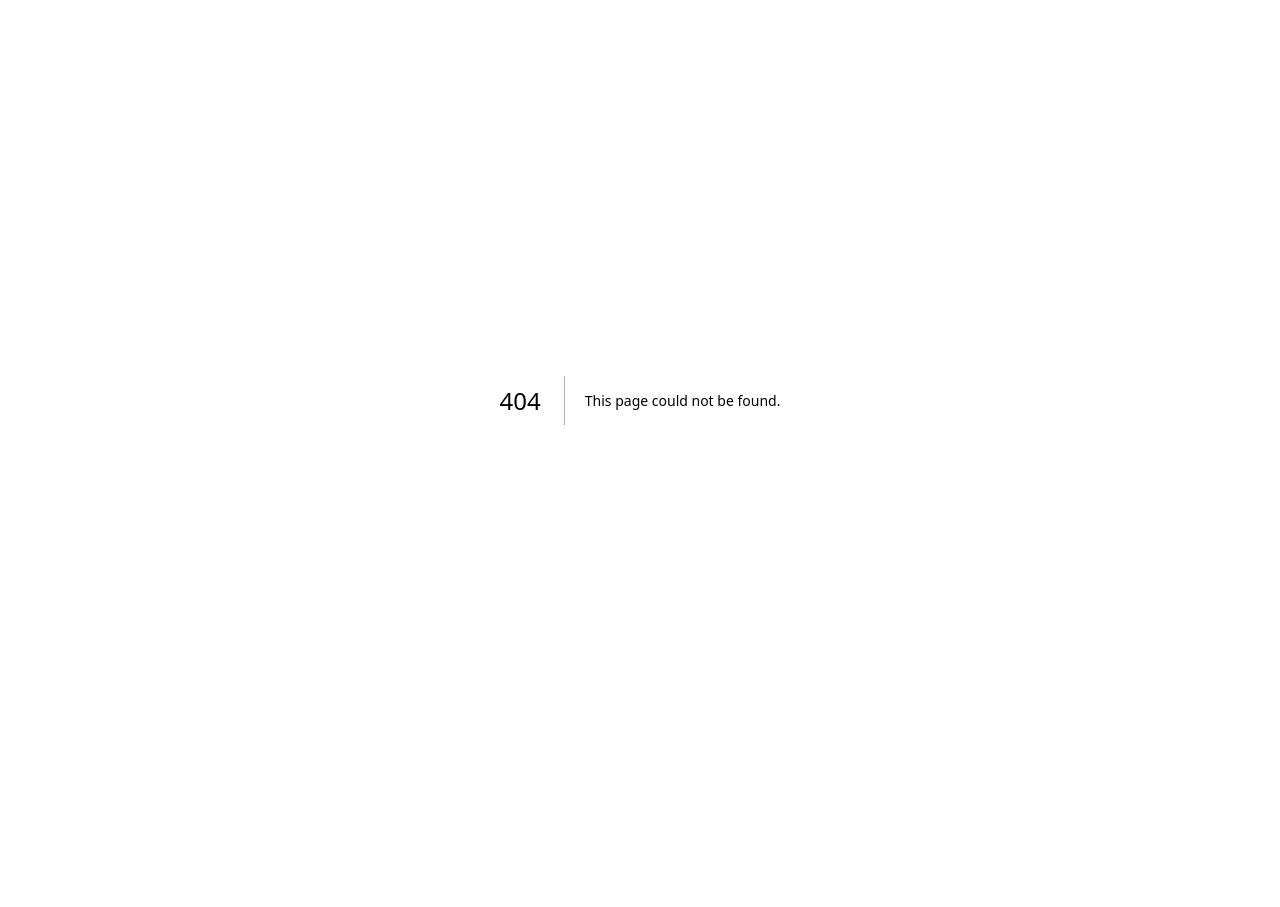
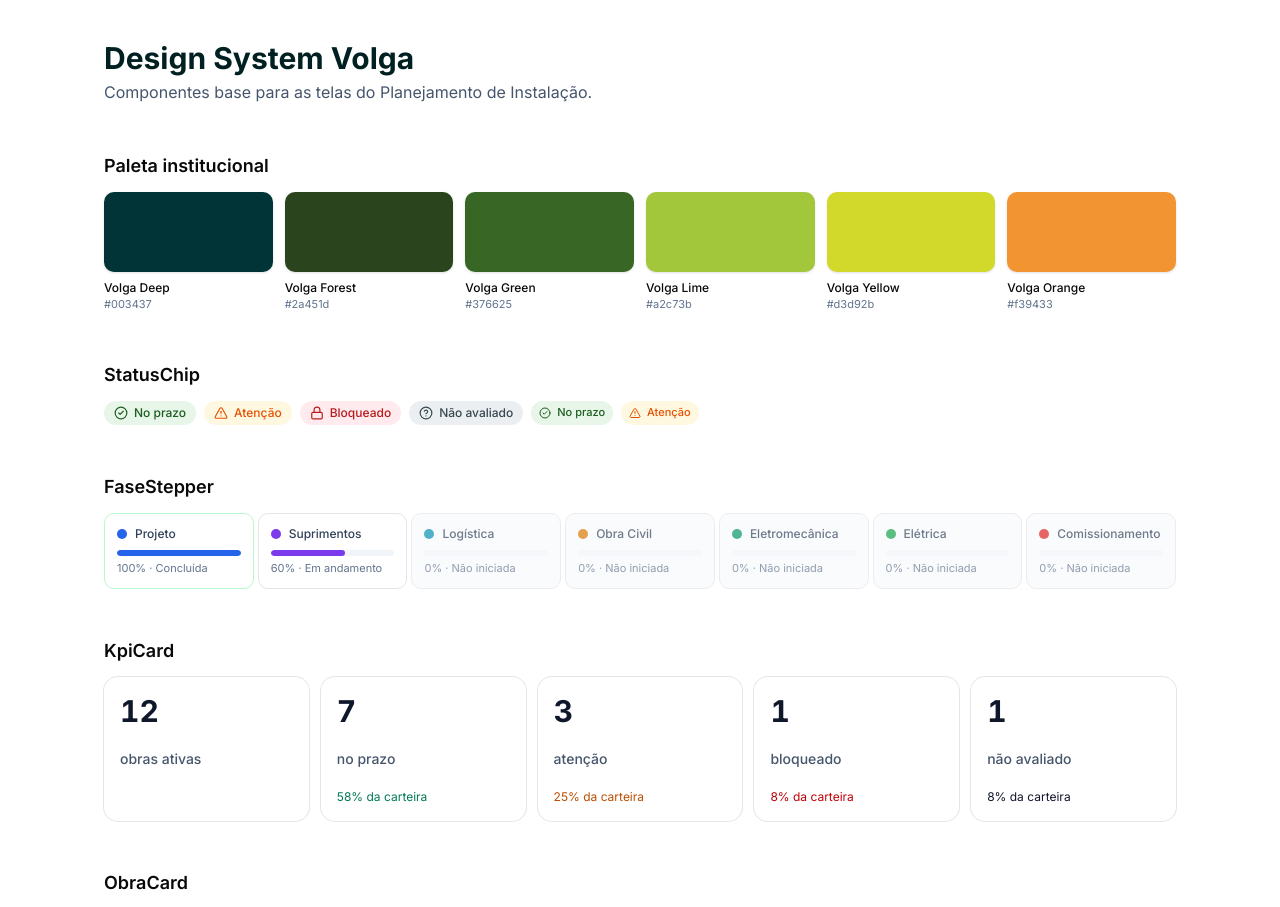
Before and after one commit to OsvaldoSantana/volga-planejamento, a Next.js app: page /design-system in a window 1280 px wide. Before the commit this address had no page. Shown: the top 907 px of the page. Before the commit the page ends 800 px from the top, so only its background shows below. Built offline with nearby package versions, Linux system fonts and the light colour scheme.

Commit message:
feat: rodada 5 - design system Volga (StatusChip, FaseStepper, KpiCard, ObraCard)

```diff
--- /dev/null
+++ b/src/app/design-system/page.tsx
@@ -0,0 +1,87 @@
+'use client'
+import { StatusChip } from '@/components/volga/status-chip'
+import { FaseStepper, type Fase } from '@/components/volga/fase-stepper'
+import { KpiCard } from '@/components/volga/kpi-card'
+import { ObraCard } from '@/components/volga/obra-card'
+
+const fasesDemo: Fase[] = [
+  { id: 1, nome: 'Projeto',         cor: '#2563EB', progresso: 100, status: 'Concluída' },
+  { id: 2, nome: 'Suprimentos',     cor: '#7C3AED', progresso: 60,  status: 'Em andamento' },
+  { id: 3, nome: 'Logística',       cor: '#0891B2', progresso: 0,   status: 'Não iniciada' },
+  { id: 4, nome: 'Obra Civil',      cor: '#D97706', progresso: 0,   status: 'Não iniciada' },
+  { id: 5, nome: 'Eletromecânica',  cor: '#059669', progresso: 0,   status: 'Não iniciada' },
+  { id: 6, nome: 'Elétrica',        cor: '#16A34A', progresso: 0,   status: 'Não iniciada' },
+  { id: 7, nome: 'Comissionamento', cor: '#DC2626', progresso: 0,   status: 'Não iniciada' },
+]
+
+export default function DesignSystemPage() {
+  return (
+    <main className="p-10 max-w-6xl mx-auto space-y-12">
+      <header>
+        <h1 className="text-3xl font-bold text-[var(--volga-deep)]">
+          Design System Volga
+        </h1>
+        <p className="text-slate-600 mt-1">
+          Componentes base para as telas do Planejamento de Instalação.
+        </p>
+      </header>
+
+      <section>
+        <h2 className="text-lg font-semibold mb-3">Paleta institucional</h2>
+        <div className="grid grid-cols-3 md:grid-cols-6 gap-3">
+          {[
+            ['Volga Deep',   '#003437'],
+            ['Volga Forest', '#2a451d'],
+            ['Volga Green',  '#376625'],
+            ['Volga Lime',   '#a2c73b'],
+            ['Volga Yellow', '#d3d92b'],
+            ['Volga Orange', '#f39433'],
+          ].map(([nome, hex]) => (
+            <div key={hex}>
+              <div className="h-20 rounded-lg shadow-sm" style={{ background: hex }} />
+              <div className="text-xs mt-2 font-medium">{nome}</div>
+              <div className="text-[11px] text-slate-500 font-mono">{hex}</div>
+            </div>
+          ))}
+        </div>
+      </section>
+
+      <section>
+        <h2 className="text-lg font-semibold mb-3">StatusChip</h2>
+        <div className="flex flex-wrap gap-2">
+          <StatusChip status="No prazo" />
+          <StatusChip status="Atenção" />
+          <StatusChip status="Bloqueado" />
+          <StatusChip status="Não avaliado" />
+          <StatusChip status="No prazo" size="sm" />
+          <StatusChip status="Atenção" size="sm" />
+        </div>
+      </section>
+
+      <section>
+        <h2 className="text-lg font-semibold mb-3">FaseStepper</h2>
+        <FaseStepper fases={fasesDemo} onSelect={(id) => alert(`Fase ${id} clicada`)} />
+      </section>
+
+      <section>
+        <h2 className="text-lg font-semibold mb-3">KpiCard</h2>
+        <div className="grid grid-cols-2 md:grid-cols-5 gap-3">
+          <KpiCard label="obras ativas"  valor={12} />
+          <KpiCard label="no prazo"      valor={7} sufixo="58% da carteira" tom="verde" />
+          <KpiCard label="atenção"       valor={3} sufixo="25% da carteira" tom="ambar" />
+          <KpiCard label="bloqueado"     valor={1} sufixo="8% da carteira"  tom="vermelho" />
+          <KpiCard label="não avaliado"  valor={1} sufixo="8% da carteira" />
+        </div>
+      </section>
+
+      <section>
+        <h2 className="text-lg font-semibold mb-3">ObraCard</h2>
+        <div className="grid grid-cols-1 md:grid-cols-3 gap-3">
+          <ObraCard codigo="24480001" cliente="MOHAWK"     pm="PAULO NETTO" status="No prazo"  progresso={22} diasSemInteracao={2} />
+          <ObraCard codigo="24470001" cliente="EBRASIL"    pm="MATHEUS"     status="Atenção"   progresso={41} diasSemInteracao={6} alerta />
+          <ObraCard codigo="24520001" cliente="UNITAPAJÓS" pm="PAULO NETTO" status="Bloqueado" progresso={8}  diasSemInteracao={15} alerta />
+        </div>
+      </section>
+    </main>
+  )
+}
--- /dev/null
+++ b/src/components/volga/fase-stepper.tsx
@@ -0,0 +1,64 @@
+'use client'
+import { cn } from '@/lib/utils'
+
+export type Fase = {
+  id: number
+  nome: string
+  cor: string
+  progresso: number
+  status: string
+}
+
+export function FaseStepper({
+  fases,
+  onSelect,
+  compacto = false,
+}: {
+  fases: Fase[]
+  onSelect?: (id: number) => void
+  compacto?: boolean
+}) {
+  return (
+    <div className="flex items-stretch gap-1 overflow-x-auto">
+      {fases.map((f) => {
+        const iniciada = f.progresso > 0 || f.status !== 'Não iniciada'
+        const concluida = f.status === 'Concluída'
+
+        return (
+          <button
+            key={f.id}
+            onClick={() => onSelect?.(f.id)}
+            className={cn(
+              'flex-1 min-w-[120px] rounded-lg border p-3 text-left transition',
+              'hover:shadow-sm focus:outline-none focus:ring-2 focus:ring-[var(--volga-green)]',
+              iniciada ? 'bg-white' : 'bg-slate-50 opacity-70',
+              concluida && 'border-green-200',
+              compacto && 'p-2'
+            )}
+          >
+            <div className="flex items-center gap-2">
+              <span
+                className="h-2.5 w-2.5 rounded-full shrink-0"
+                style={{ background: f.cor }}
+              />
+              <span className="text-xs font-medium text-slate-700 truncate">
+                {f.nome}
+              </span>
+            </div>
+            <div className="mt-2 h-1.5 w-full rounded-full bg-slate-100 overflow-hidden">
+              <div
+                className="h-full rounded-full transition-all"
+                style={{ width: `${f.progresso}%`, background: f.cor }}
+              />
+            </div>
+            {!compacto && (
+              <div className="mt-1 text-[11px] text-slate-500 truncate">
+                {f.progresso}% · {f.status}
+              </div>
+            )}
+          </button>
+        )
+      })}
+    </div>
+  )
+}
--- /dev/null
+++ b/src/components/volga/kpi-card.tsx
@@ -0,0 +1,41 @@
+import { Card } from '@/components/ui/card'
+import { cn } from '@/lib/utils'
+
+type Tom = 'neutro' | 'verde' | 'ambar' | 'vermelho'
+
+export function KpiCard({
+  label,
+  valor,
+  sufixo,
+  tom = 'neutro',
+  onClick,
+}: {
+  label: string
+  valor: number | string
+  sufixo?: string
+  tom?: Tom
+  onClick?: () => void
+}) {
+  const acento = {
+    neutro:   'text-slate-900',
+    verde:    'text-emerald-700',
+    ambar:    'text-amber-700',
+    vermelho: 'text-red-700',
+  }[tom]
+
+  return (
+    <Card
+      onClick={onClick}
+      className={cn(
+        'p-4 transition',
+        onClick && 'cursor-pointer hover:shadow-md hover:border-[var(--volga-green)]'
+      )}
+    >
+      <div className="text-3xl font-bold tabular-nums text-slate-900">
+        {valor}
+      </div>
+      <div className="text-sm font-medium text-slate-600 mt-1">{label}</div>
+      {sufixo && <div className={cn('text-xs mt-1', acento)}>{sufixo}</div>}
+    </Card>
+  )
+}
--- /dev/null
+++ b/src/components/volga/obra-card.tsx
@@ -0,0 +1,72 @@
+import { Card } from '@/components/ui/card'
+import { StatusChip } from './status-chip'
+import { Clock, User } from 'lucide-react'
+import { cn } from '@/lib/utils'
+
+type Status = 'No prazo' | 'Atenção' | 'Bloqueado' | 'Não avaliado'
+
+export type ObraCardProps = {
+  codigo: string
+  cliente: string
+  pm?: string | null
+  status: Status
+  progresso?: number
+  diasSemInteracao?: number | null
+  alerta?: boolean
+  onClick?: () => void
+}
+
+export function ObraCard({
+  codigo,
+  cliente,
+  pm,
+  status,
+  progresso = 0,
+  diasSemInteracao,
+  alerta,
+  onClick,
+}: ObraCardProps) {
+  const semInteracao =
+    typeof diasSemInteracao === 'number' && diasSemInteracao > 0
+
+  return (
+    <Card
+      onClick={onClick}
+      className={cn(
+        'p-4 transition',
+        onClick && 'cursor-pointer hover:shadow-md hover:border-[var(--volga-green)]',
+        alerta && 'border-l-4 border-l-amber-500'
+      )}
+    >
+      <div className="flex items-start justify-between gap-2">
+        <div className="min-w-0">
+          <div className="font-mono text-xs text-slate-500">{codigo}</div>
+          <div className="font-semibold text-slate-900 truncate">{cliente}</div>
+        </div>
+        <StatusChip status={status} size="sm" />
+      </div>
+
+      <div className="mt-3 h-1.5 w-full rounded-full bg-slate-100 overflow-hidden">
+        <div
+          className="h-full rounded-full bg-[var(--volga-forest)] transition-all"
+          style={{ width: `${progresso}%` }}
+        />
+      </div>
+
+      <div className="mt-3 flex items-center gap-3 text-[11px] text-slate-500 flex-wrap">
+        {pm && (
+          <span className="inline-flex items-center gap-1">
+            <User className="h-3 w-3" />
+            {pm}
+          </span>
+        )}
+        {semInteracao && (
+          <span className="inline-flex items-center gap-1 text-amber-700">
+            <Clock className="h-3 w-3" />
+            {diasSemInteracao}d sem interação
+          </span>
+        )}
+      </div>
+    </Card>
+  )
+}
--- /dev/null
+++ b/src/components/volga/status-chip.tsx
@@ -0,0 +1,34 @@
+import { CheckCircle2, AlertTriangle, Lock, HelpCircle } from 'lucide-react'
+import { cn } from '@/lib/utils'
+
+type Status = 'No prazo' | 'Atenção' | 'Bloqueado' | 'Não avaliado'
+
+const MAP: Record<Status, { bg: string; fg: string; Icon: typeof CheckCircle2 }> = {
+  'No prazo':     { bg: 'bg-[#E8F5E9]', fg: 'text-[#1B5E20]', Icon: CheckCircle2 },
+  'Atenção':      { bg: 'bg-[#FFF8E1]', fg: 'text-[#E65100]', Icon: AlertTriangle },
+  'Bloqueado':    { bg: 'bg-[#FFEBEE]', fg: 'text-[#B71C1C]', Icon: Lock },
+  'Não avaliado': { bg: 'bg-[#ECEFF1]', fg: 'text-[#37474F]', Icon: HelpCircle },
+}
+
+export function StatusChip({
+  status,
+  size = 'md',
+}: {
+  status: Status
+  size?: 'sm' | 'md'
+}) {
+  const { bg, fg, Icon } = MAP[status] ?? MAP['Não avaliado']
+  return (
+    <span
+      className={cn(
+        'inline-flex items-center gap-1.5 rounded-full font-medium',
+        bg,
+        fg,
+        size === 'sm' ? 'px-2 py-0.5 text-[11px]' : 'px-2.5 py-1 text-xs'
+      )}
+    >
+      <Icon className={size === 'sm' ? 'h-3 w-3' : 'h-3.5 w-3.5'} />
+      {status}
+    </span>
+  )
+}
```
